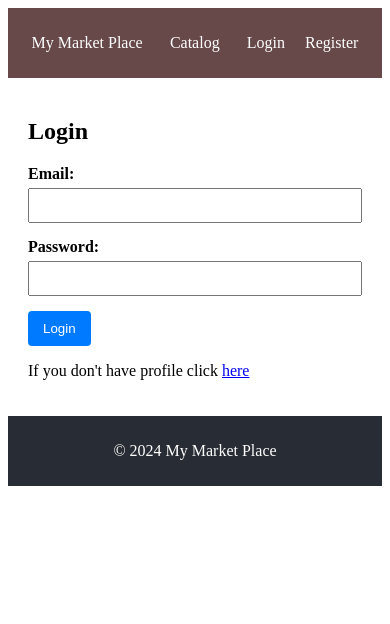
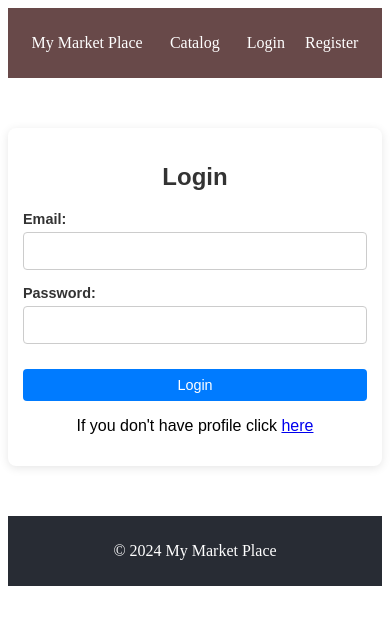
Before and after one commit to baito6u/my-market-place, a React (Vite) app in the folder client/: page /login in a window 390 px wide. Shown: the top 624 px of the page. Built offline with nearby package versions, Linux system fonts and the light colour scheme.

Commit message:
Update LoginPage.module.css

```diff
--- a/client/src/components/login/LoginPage.module.css
+++ b/client/src/components/login/LoginPage.module.css
@@ -1,36 +1,99 @@
 .login {
+  max-width: 400px;
+  margin: 50px auto;
   padding: 20px;
+  background: #fff;
+  border-radius: 8px;
+  box-shadow: 0 2px 10px rgba(0, 0, 0, 0.1);
+  font-family: 'Arial', sans-serif;
+  text-align: center;
+}
+
+.login h2 {
+  font-size: 2rem;
+  color: #333;
+  margin-bottom: 20px;
+}
+
+.login .error {
+  color: #e74c3c;
+  margin-bottom: 15px;
+}
+
+.login form {
+  display: flex;
+  flex-direction: column;
 }
 
 .formGroup {
   margin-bottom: 15px;
+  text-align: left;
 }
 
-label {
+.formGroup label {
   display: block;
+  font-size: 1rem;
+  color: #333;
   margin-bottom: 5px;
 }
 
-input {
+.formGroup input {
   width: 100%;
-  padding: 8px;
+  padding: 10px;
+  font-size: 1rem;
+  border: 1px solid #ccc;
+  border-radius: 4px;
   box-sizing: border-box;
 }
 
-button {
-  padding: 10px 15px;
-  background-color: #007bff;
-  color: white;
+button[type="submit"] {
+  padding: 10px 20px;
+  font-size: 1rem;
+  color: #fff;
+  background: #007bff;
   border: none;
   border-radius: 4px;
   cursor: pointer;
+  transition: background 0.3s ease;
+  margin-top: 10px;
 }
 
-button:hover {
-  background-color: #0056b3;
+button[type="submit"]:hover {
+  background: #0056b3;
 }
 
-.error {
-  color: red;
-  font-size: 1.5em;
+.field span {
+  display: inline-block;
+  margin-top: 15px;
 }
+
+.field span a {
+  color: #007bff;
+  text-decoration: none;
+  transition: color 0.3s ease;
+}
+
+.field span a:hover {
+  color: #0056b3;
+}
+
+/* Media query for small screens */
+@media (max-width: 500px) {
+  .login {
+    padding: 15px;
+  }
+
+  .login h2 {
+    font-size: 1.5rem;
+  }
+
+  .formGroup label,
+  .formGroup input {
+    font-size: 0.9rem;
+  }
+
+  button[type="submit"] {
+    padding: 8px 16px;
+    font-size: 0.9rem;
+  }
+}
```
